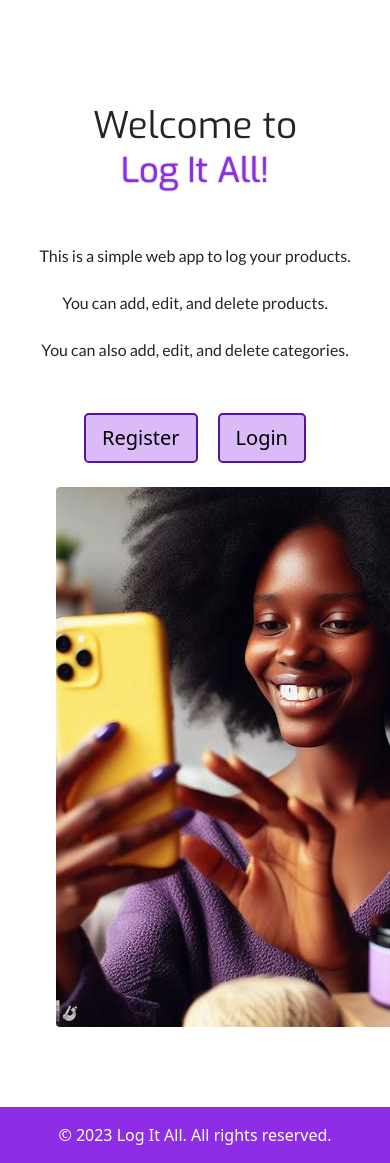
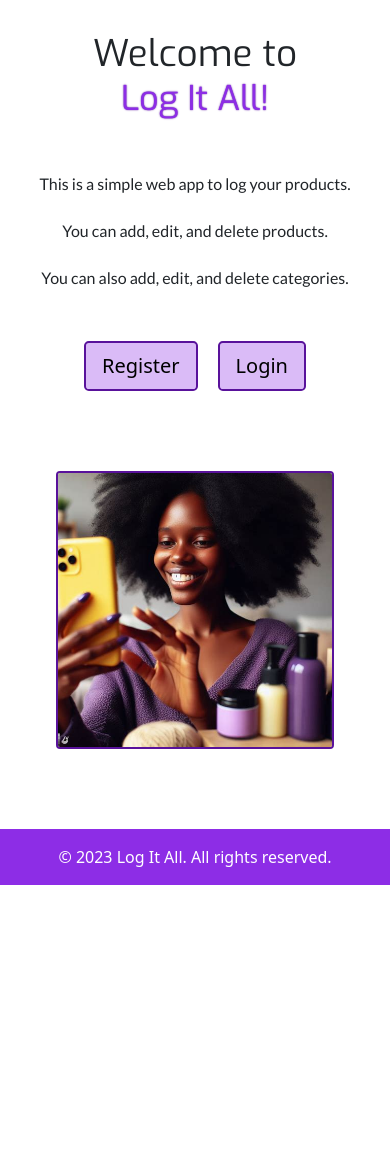
Before and after one commit to JusJae/ms3_logapp, a Flask app: page / in a window 390 px wide; the page is wider, and only the part inside the window is pictured. Shown: the part 58-1221 px from the top of that part. After the commit the page ends 943 px from the top of that part, so only its background shows below. Run offline with Flask 3, Linux system fonts and the light colour scheme; data that the repository does not hold is empty; some libraries are stand-ins or nearby versions.

Commit message:
update responsiveness and fix image styling in css

```diff
--- a/static/css/style.css
+++ b/static/css/style.css
@@ -165,16 +165,18 @@ p {
 
 .hero-image {
     width: 100%;
-    height: 60%;
+    height: 100%;
     object-fit: cover;
     border-radius: .5rem;
-    padding: 0 2rem;
+    padding: 2rem;
+
 }
 
-.hero-image:has img {
+.hero-image img {
     width: 100%;
+    height: auto;
     border-radius: .5rem;
-    border: solid .25rem var(--main-color-dark);
+    border: solid 2px var(--main-color-dark) !important;
 }
 
 .home-btns {
@@ -203,17 +205,94 @@ p {
             44%, 0.5) !important;
 }
 
-.product-card {
-    border: 1px solid var(--main-color-light);
-    border-radius: 5px;
+/* CSS inspired from https: //growup-demo.netlify.app/ */
+section .home-hero {
+    margin: 3rem 0;
 }
 
-.product-image {
-    width: 100%;
-    height: 200px;
-    object-fit: cover;
-    border-radius: 5px;
+.hero-text-intro {
+    font-size: var(--header-4);
+    font-weight: var(--font-weight-bold);
+    line-height: 74px;
 }
+
+.hero-text-intro span {
+    color: var(--main-color);
+    text-shadow: 0 0 0.10rem var(--main-color-dark);
+}
+
+.hero-text-main {
+    font-size: var(--text-regular);
+    font-weight: var(--font-weight-regular);
+    line-height: 31px;
+}
+
+
+
+@media (min-width: 1399.98px) {
+    .container {
+        width: 84%;
+    }
+}
+
+@media (max-width: 576px) {
+    section.home-hero {
+        margin: 2rem 0;
+        text-align: center;
+    }
+
+    .hero-text,
+    .hero-text-intro,
+    .hero-text-main {
+        text-align: center;
+    }
+
+    .hero-text-intro {
+        font-weight: var(--font-weight-bold);
+        font-size: var(--header-3);
+        line-height: 64px;
+    }
+
+    section.home-hero img {
+        margin: 1rem 0;
+    }
+}
+
+@media (max-width: 768px) {
+    section.home-hero {
+        margin: 1rem 0;
+    }
+
+    .hero-text-intro {
+        font-weight: var(--font-weight-bold);
+        font-size: var(--header-3);
+        line-height: 64px;
+    }
+
+    section.home-hero img {
+        margin: 2rem 0;
+        width: 100%;
+        height: auto;
+    }
+}
+
+@media (max-width: 992px) {
+    section.home-hero {
+        margin: 1rem 0;
+    }
+
+    .hero-text-intro {
+        font-weight: var(--font-weight-bold);
+        font-size: var(--header-3);
+        line-height: 64px;
+    }
+
+    section.home-hero img {
+        margin: 2rem 0;
+    }
+}
+
+
 
 .btn-main {
     background-color: var(--main-color) !important;
@@ -221,10 +300,13 @@ p {
     padding: 5px 10px;
 }
 
-.btn-main:hover {
+.btn-main:hover,
+.btn-main:focus,
+.btn-main:active {
     background-color: var(--main-color-dark);
 }
 
+/* Footer */
 .footer {
     background-color: var(--main-color) !important;
     color: white;
@@ -235,6 +317,7 @@ p {
 
 }
 
+/* Login and Register forms */
 .edit-profile-form,
 .login-form,
 .register-form {
@@ -318,6 +401,7 @@ p {
             44%, 0.5) !important;
 }
 
+/* Category and Product forms */
 .category-form,
 .product-form {
     border: 2px solid var(--main-color-dark);
@@ -379,6 +463,7 @@ p {
     margin-top: .5rem;
 }
 
+/* Flash messages */
 .flash-message {
     position: relative;
     right: 0;
@@ -390,107 +475,6 @@ p {
     color: var(--secondary-color-dark);
     font-weight: bold;
     font-size: 1.2rem;
-}
-
-/* CSS inspired from https: //growup-demo.netlify.app/ */
-section.home-hero {
-    margin: 5rem 0;
-}
-
-.hero-text,
-.hero-text-intro,
-.hero-text-main {
-    margin: 24px 0;
-}
-
-
-.hero-text-intro {
-    font-size: var(--header-4);
-    font-weight: var(--font-weight-bold);
-    line-height: 74px;
-}
-
-.hero-text-intro span {
-    color: var(--main-color);
-    text-shadow: 0 0 0.10rem var(--main-color-dark);
-}
-
-.hero-text-main {
-    font-size: var(--text-regular);
-    font-weight: var(--font-weight-regular);
-    line-height: 31px;
-}
-
-
-
-@media (min-width: 1399.98px) {
-    .container {
-        width: 84%;
-    }
-}
-
-@media (max-width: 576px) {
-    section.hero {
-        margin: 2rem 0;
-        text-align: center;
-    }
-
-    /* .btn {
-        display: block;
-        margin: 1rem 0;
-    } */
-
-    .ms-3 {
-        margin-left: 0 !important;
-    }
-
-    .hero-text,
-    .hero-text-intro,
-    .hero-text-main {
-        text-align: center;
-    }
-
-    .hero-text-intro {
-        font-weight: var(--font-weight-bold);
-        font-size: var(--header-3);
-        line-height: 64px;
-    }
-
-    section.hero img {
-        margin: 1rem 0;
-    }
-}
-
-@media (max-width: 768px) {
-    section.hero {
-        margin: 1rem 0;
-    }
-
-    .hero-text-intro {
-        font-weight: var(--font-weight-bold);
-        font-size: var(--header-3);
-        line-height: 64px;
-    }
-
-    section.hero img {
-        margin: 2rem 0;
-    }
-}
-
-@media (max-width: 992px) {
-    section.hero {
-        margin: 1rem 0;
-    }
-
-    .hero-text-intro {
-        font-weight: var(--font-weight-bold);
-        font-size: var(--header-3);
-        line-height: 64px;
-    }
-
-    section.hero img {
-        margin: 2rem 0;
-    }
 }
 
 /* Product categories table */
```
